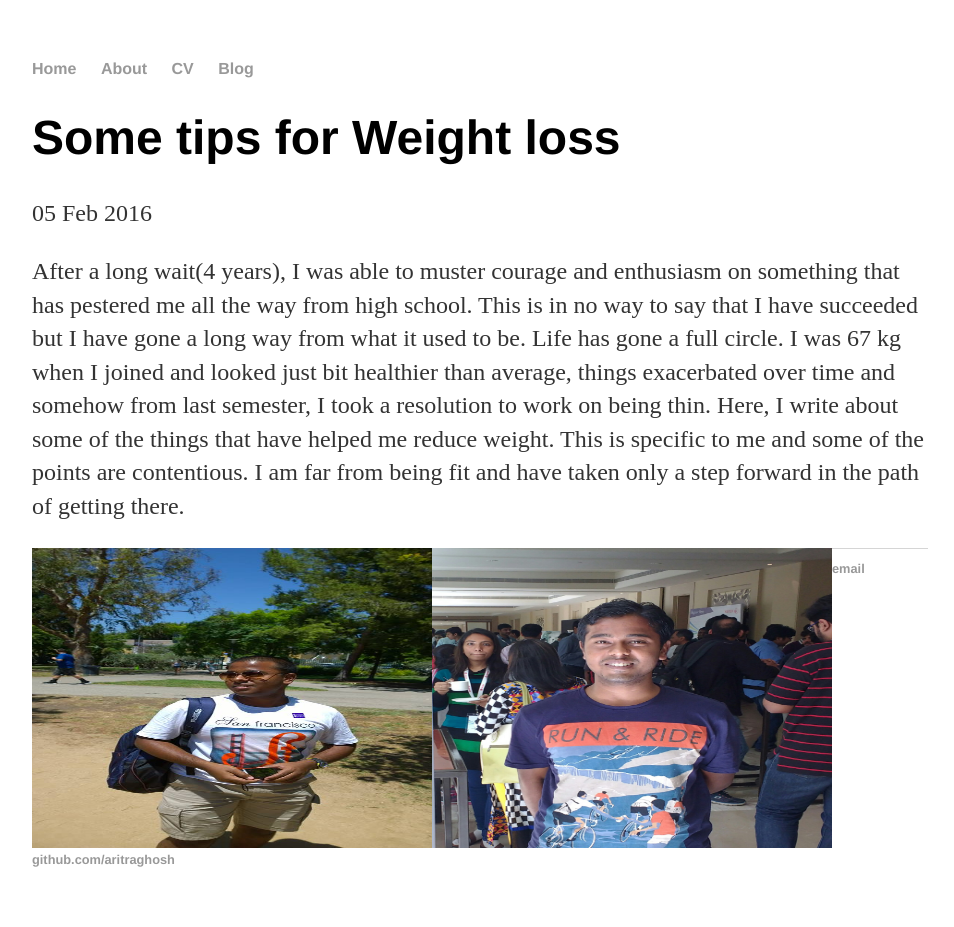
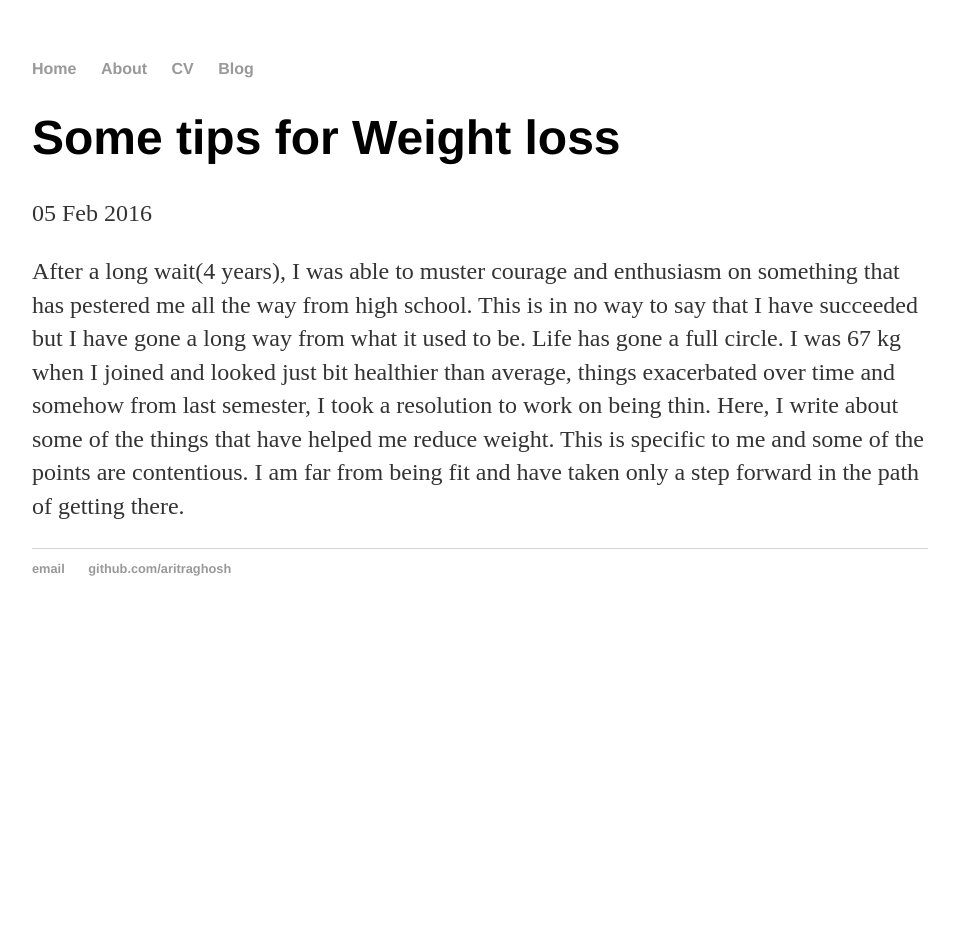
Before and after one commit to aritraghosh/aritraghosh.github.io, a Jekyll site: the page built from _posts/2016-02-05-some-tips-for-weight-loss.md, in a window 1280 px wide. Shown: the whole page, without its empty margins (160-1114 px from the left). Built offline with Jekyll 4.4.1, drawn with Linux system fonts in a browser that asks for light colours; after the commit the page ends 900 px from its top, so only the background shows below that.

Commit message:
Update 2016-02-05-some-tips-for-weight-loss.md

```diff
--- a/_posts/2016-02-05-some-tips-for-weight-loss.md
+++ b/_posts/2016-02-05-some-tips-for-weight-loss.md
@@ -5,9 +5,3 @@ date: 2016-02-05
 ---
 
 After a long wait(4 years), I was able to muster courage and enthusiasm on something that has pestered me all the way from high school. This is in no way to say that I have succeeded but I have gone a long way from what it used to be. Life has gone a full circle. I was 67 kg when I joined and looked just bit healthier than average, things exacerbated over time and somehow from last semester, I took a resolution to work on being thin. Here, I write about some of the things that have helped me reduce weight. This is specific to me and some of the points are contentious. I am far from being fit and have taken only a step forward in the path of getting there.
-
-
-
-<div style="float:left;">
-<img alt="logo" src="https://aritraghosh.github.io/images/Aritra_old.jpg" style="width: 400px; height: 300px;" /><img alt="background" src="https://aritraghosh.github.io/images/IMG_20160123_091910.jpg" style="width: 400px; height: 300px;" />
-</div>
```
